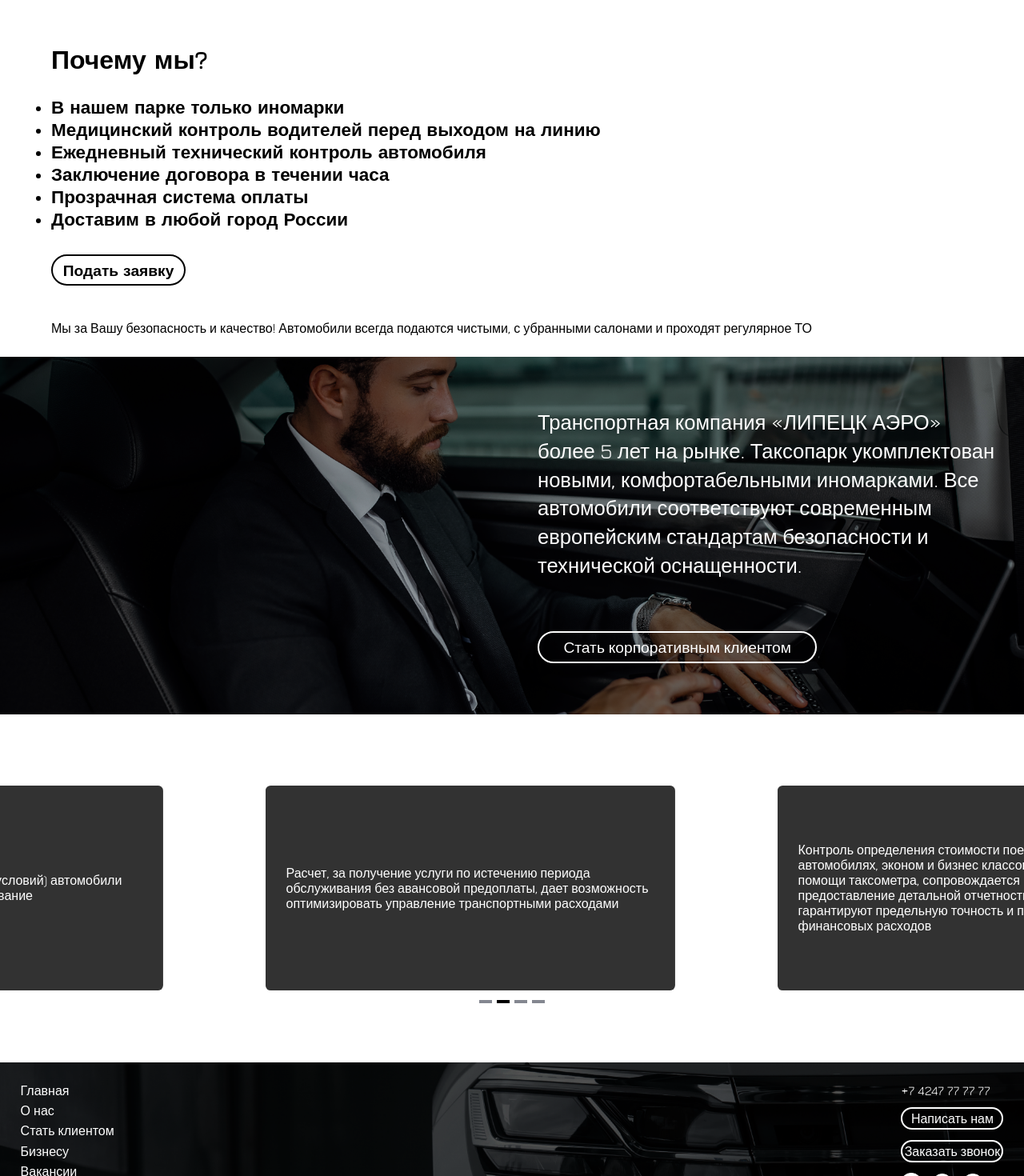
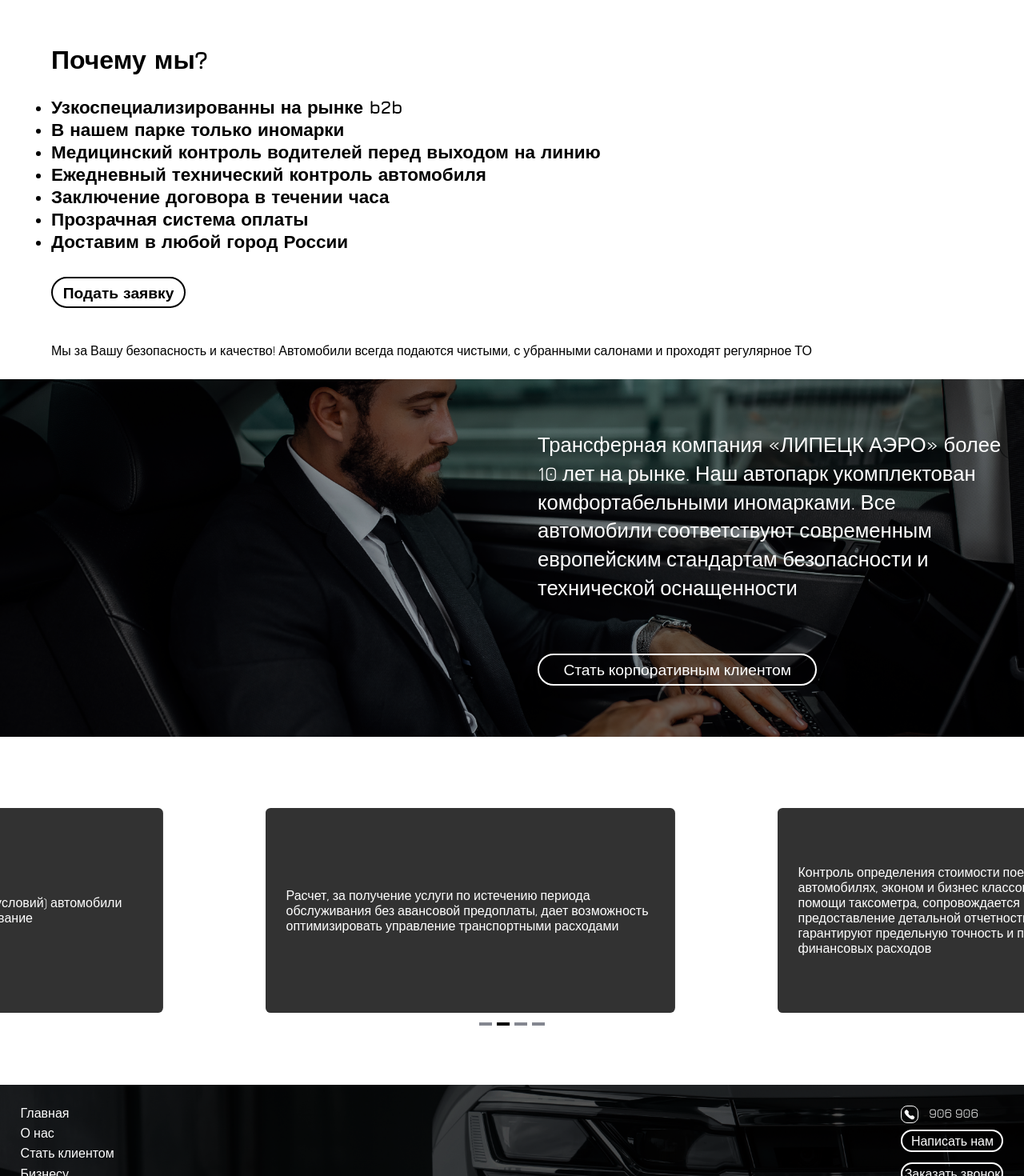
Before and after one commit to AlexandrPopovValerievich/Lipetsk-aero, a Vue app: page / in a window 1280 px wide. Shown: the part 820-2290 px from the top of the page at 80% size. Built offline with nearby package versions, Linux system fonts and the light colour scheme.

Commit message:
07.04.2023

```diff
--- a/package.json
+++ b/package.json
@@ -8,7 +8,9 @@
     "lint": "vue-cli-service lint"
   },
   "dependencies": {
+    "axios": "^1.3.4",
     "core-js": "^3.8.3",
+    "querystring": "^0.2.1",
     "vue": "^3.2.13",
     "vue-carousel-3d": "^1.0.1",
     "vue-router": "^4.1.6",
--- a/src/components/footerCom.vue
+++ b/src/components/footerCom.vue
@@ -12,7 +12,13 @@
                     </ul>
                 </div>
                 <div class="right wrapper-col">
-                    <a class="tel" href="tel:+7 4247 77 77 77">+7 4247 77 77 77</a>
+                    <span class="wrapper">
+                    <svg width="22" height="22" viewBox="0 0 22 22" fill="none" xmlns="http://www.w3.org/2000/svg">
+                    <rect x="0.5" y="0.5" width="21" height="21" rx="7.5" stroke="white"/>
+                    <path fill-rule="evenodd" clip-rule="evenodd" d="M10.6882 11.6317C13.3475 14.1504 13.9508 11.2365 15.6441 12.8395C17.2765 14.3856 18.2147 14.6954 16.1465 16.6542C15.8874 16.8515 14.2414 19.2245 8.45673 13.7458C2.67134 8.2664 5.17472 6.70541 5.38297 6.46005C7.45624 4.49577 7.77757 5.3898 9.40999 6.93587C11.1032 8.53955 8.02876 9.11297 10.6882 11.6317Z" fill="white"/>
+                     </svg>
+                     <a class="tel" href="tel:+7 4247 906 906">906 906</a>
+                    </span>
                     <a href="#" class="write_us footer_button">Написать нам</a>
                     <a href="#" class="take_a_call footer_button">Заказать звонок</a>
                     <span class="soc">
@@ -78,5 +84,8 @@ export default{
     width: 2vw;
     margin-right: 1vw;
 }
+.tel{
+    margin-left: 1vw;
+}
 
 </style>
--- a/src/components/headerNav.vue
+++ b/src/components/headerNav.vue
@@ -28,7 +28,7 @@
                     <rect x="0.5" y="0.5" width="21" height="21" rx="7.5" stroke="white"/>
                     <path fill-rule="evenodd" clip-rule="evenodd" d="M10.6882 11.6317C13.3475 14.1504 13.9508 11.2365 15.6441 12.8395C17.2765 14.3856 18.2147 14.6954 16.1465 16.6542C15.8874 16.8515 14.2414 19.2245 8.45673 13.7458C2.67134 8.2664 5.17472 6.70541 5.38297 6.46005C7.45624 4.49577 7.77757 5.3898 9.40999 6.93587C11.1032 8.53955 8.02876 9.11297 10.6882 11.6317Z" fill="white"/>
                 </svg>
-                <a class="tel" href="tel:+7 4247 77 77 77">+7 4247 77 77 77</a>
+                <a class="tel" href="tel:+7 4247 906 906">906 906</a>
             </div>
         </nav>
     </div>
--- a/src/components/homePage.vue
+++ b/src/components/homePage.vue
@@ -1,53 +1,99 @@
+<script setup>
+import { reactive } from 'vue';
+import axios from 'axios'
+
+const review = reactive({
+    autor: "Alex"
+})
+const submit = () => {
+    console.log("submited!")
+
+    axios.post('mail.php', review, {
+        headers: {
+            'Content-Type': 'multipart/form-data'
+        }
+    })
+}
+</script>
 <template>
     <div id="generalHead">
         <section class="section header">
             <div class="space-around content">
-            <form action="" class="form wrapper-col">
-                <span class="wrapper space-around tabs" >
-                    <span class="tab" @click="formTabs()" :class="{active2: isActive2}">Написать нам</span>
-                    <span class="tab" @click="formTabs()" :class="{active: isActive}">Заказать звонок</span>
+                <form action="http://lipetskaero.ru/mail.php" @submit.prevent.stop="submit" method="post"
+                    class="form wrapper-col">
+                    <span class="wrapper space-around tabs">
+                        <span class="tab" @click="formTabs()" :class="{ active2: isActive2 }">Написать нам</span>
+                        <span class="tab" @click="formTabs()" :class="{ active: isActive }">Заказать звонок</span>
                     </span>
-                <input class="input" type="text" name="name" placeholder="Имя">
+                    <input class="input" type="text" name="name" placeholder="Имя" id="input-name">
                     <input class="input" type="number" name="tel" placeholder="Номер телефона">
-                <input class="input" type="email" name="email" :class="{active: isActive2}" placeholder="Электронная почта">
-                <textarea class="textarea" :class="{active: isActive2}" name="message">Сообщение</textarea>
+                    <input class="input" type="email" name="email" :class="{ active: isActive2 }"
+                        placeholder="Электронная почта">
+                    <textarea class="textarea" :class="{ active: isActive2 }" name="message">Сообщение</textarea>
                     <button class="btn" type="submit">Отправить</button>
                 </form>
                 <div class="get wrapper-col">
-                <h1 class="h1">Более 10 лет на рынке</h1>
+                    <h1 class="h1">Более 10 лет на рынке b2b</h1>
                     <h4 class="h4">Комфортно, безопасно и в нужное время доставим Вас до любой точки города </h4>
-                <button type="submit" class="takeCar"><h3 class="h3"><p class="p">Заказать автомобиль</p></h3></button>
+                    <button type="submit" class="takeCar">
+                        <h3 class="h3">
+                            <p class="p">Заказать автомобиль</p>
+                        </h3>
+                    </button>
                 </div>
             </div>
         </section>
         <section class="section">
             <h2 class="h2">Почему мы?</h2>
             <ul class="ul_section">
-            <li class="li_section"><h3 class="h3">В нашем парке только иномарки</h3></li>
-            <li class="li_section"><h3 class="h3">Медицинский контроль водителей перед выходом на линию</h3></li>
-            <li class="li_section"><h3 class="h3">Ежедневный технический контроль автомобиля</h3></li>
-            <li class="li_section"><h3 class="h3">Заключение договора в течении часа</h3></li>
-            <li class="li_section"><h3 class="h3">Прозрачная система оплаты</h3></li>
-            <li class="li_section"><h3 class="h3">Доставим в любой город России</h3></li>
+                <li class="li_section">
+                    <h3 class="h3">Узкоспециализированны на рынке b2b</h3>
+                </li>
+                <li class="li_section">
+                    <h3 class="h3">В нашем парке только иномарки</h3>
+                </li>
+                <li class="li_section">
+                    <h3 class="h3">Медицинский контроль водителей перед выходом на линию</h3>
+                </li>
+                <li class="li_section">
+                    <h3 class="h3">Ежедневный технический контроль автомобиля</h3>
+                </li>
+                <li class="li_section">
+                    <h3 class="h3">Заключение договора в течении часа</h3>
+                </li>
+                <li class="li_section">
+                    <h3 class="h3">Прозрачная система оплаты</h3>
+                </li>
+                <li class="li_section">
+                    <h3 class="h3">Доставим в любой город России</h3>
+                </li>
             </ul>
             <a href="#" class="submit_an_aplication">Подать заявку</a>
-        <p class="paragraph">Мы за Вашу безопасность и качество! Автомобили всегда подаются чистыми, с убранными салонами и проходят регулярное ТО</p>
+            <p class="paragraph">Мы за Вашу безопасность и качество! Автомобили всегда подаются чистыми, с убранными
+                салонами и проходят регулярное ТО</p>
         </section>
         <section class="third section">
             <div class="content_3rd wrapper-col">
-            <p>Транспортная компания «ЛИПЕЦК АЭРО» более 5 лет на рынке. Таксопарк укомплектован новыми, комфортабельными иномарками. Все автомобили соответствуют современным европейским стандартам безопасности и технической оснащенности.</p>
-            <a href ="#" class="to_be_client">Стать корпоративным клиентом</a>
+                <p>Трансферная компания «ЛИПЕЦК АЭРО» более 10 лет на рынке. Наш автопарк укомплектован
+                    комфортабельными иномарками. Все автомобили соответствуют современным европейским стандартам
+                    безопасности и технической оснащенности</p>
+                <a href="#" class="to_be_client">Стать корпоративным клиентом</a>
             </div>
         </section>
         <carousel :transition="3000" :autoplay="4000" :items-to-show="2.5" :wrap-around="true">
             <slide :key="slide">
-      <p>Расчет, за получение услуги по истечению периода обслуживания без авансовой предоплаты, дает возможность оптимизировать управление транспортными расходами</p>
+                <p>Расчет, за получение услуги по истечению периода обслуживания без авансовой предоплаты, дает возможность
+                    оптимизировать управление транспортными расходами</p>
             </slide>
             <slide :key="slide">
-      <p>Контроль определения стоимости поездки (поездка на автомобилях, эконом и бизнес классов, производится при помощи таксометра, сопровождается выдачей квитанции) и предоставление детальной отчетности по каждой из них гарантируют предельную точность и прозрачность финансовых расходов</p>
+                <p>Контроль определения стоимости поездки (поездка на автомобилях, эконом и бизнес классов, производится при
+                    помощи таксометра, сопровождается выдачей квитанции) и предоставление детальной отчетности по каждой из
+                    них гарантируют предельную точность и прозрачность финансовых расходов</p>
             </slide>
             <slide :key="slide">
-      <p>Осуществление ежедневного медицинского контроля допуска водительского состава к управлению транспортными средствами, а также технического контроля исправности автомобилей, обеспечивает безопасность оказания услуг</p>
+                <p>Осуществление ежедневного медицинского контроля допуска водительского состава к управлению транспортными
+                    средствами, а также технического контроля исправности автомобилей, обеспечивает безопасность оказания
+                    услуг</p>
             </slide>
             <slide :key="slide">
                 <p>Ежедневно (независимо от погодных условий) автомобили проходят уборочно-моечное обслуживание</p>
@@ -57,18 +103,17 @@
             </template>
         </carousel>
     </div>
-
 </template>
 
 
 <script>
 import 'vue3-carousel/dist/carousel.css'
 import { Carousel, Slide, Pagination } from 'vue3-carousel'
-export default{
-    data(){
-        return{
-        isActive:true,
-        isActive2:false
+export default {
+    data() {
+        return {
+            isActive: true,
+            isActive2: false
         }
     },
     name: 'WrapAround',
@@ -77,48 +122,52 @@ export default{
         Slide,
         Pagination
     },
-    methods:{
-        formTabs(){
+    methods: {
+        formTabs() {
             this.isActive = !this.isActive;
             this.isActive2 = !this.isActive2
         }
     },
-    mounted(){
+    mounted() {
+    }
 
-
-}
 }
 </script>
 
 <style scoped>
-
-#generalHead{
+#generalHead {
     margin-top: -5vw;
     width: 100%;
 }
-.content{
+
+.content {
     padding-top: 11vw;
 }
-.header{
-    height:100vh;
-    background:no-repeat center url(../assets/bg.png);
+
+.header {
+    height: 100vh;
+    background: no-repeat center url(../assets/bg.png);
     background-size: cover;
 }
-.test{
+
+.test {
     display: none;
 }
-.show{
+
+.show {
     display: block;
 }
-.form{
+
+.form {
     width: 25vw;
-    padding-bottom:1.5vw;
-    background-color:#ffffff38;
+    padding-bottom: 1.5vw;
+    background-color: #ffffff38;
     backdrop-filter: blur(5px);
     border: solid 1px #9d9d9d;
     border-radius: .5vw;
     transition: all ease 0.5s;
 }
+
 input:-webkit-autofill,
 input:-webkit-autofill:hover,
 input:-webkit-autofill:focus,
@@ -129,10 +178,12 @@ select:-webkit-autofill,
 select:-webkit-autofill:hover,
 select:-webkit-autofill:focus {
     -webkit-text-fill-color: #FFFFFF;
-    -webkit-box-shadow:none;
+    -webkit-box-shadow: none;
     transition: background-color 5000s ease-in-out 0s;
 }
-.input,.textarea{
+
+.input,
+.textarea {
     width: 85%;
     margin: auto;
     height: 2vw;
@@ -142,21 +193,25 @@ select:-webkit-autofill:focus {
     border-bottom: solid 1px #9d9d9d;
     color: #FFFFFF;
     padding: 0.5vw;
-    outline:none;
+    outline: none;
 }
-.textarea{
+
+.textarea {
     height: 5vw;
     color: #cecece;
 }
-.input.active{
+
+.input.active {
     opacity: 0;
 }
-textarea.active{
+
+textarea.active {
     opacity: 0;
 }
-.btn{
+
+.btn {
     width: 50%;
-    background:none;
+    background: none;
     border: solid 2px #FFFFFF;
     border-radius: 5vw;
     color: #FFFFFF;
@@ -165,15 +220,18 @@ textarea.active{
     cursor: pointer;
     transition: all ease-in-out 0.3s;
 }
-.btn:hover{
+
+.btn:hover {
     background-color: #FFFFFF;
     color: #1d1d1d;
 }
-.tabs{
+
+.tabs {
     position: relative;
     margin-bottom: 1.5vw;
 }
-.tab{
+
+.tab {
     padding-top: .4vw;
     height: 2.2vw;
     width: 50%;
@@ -181,7 +239,8 @@ textarea.active{
     color: #FFFFFF;
     cursor: pointer;
 }
-.tab.active{
+
+.tab.active {
     padding-top: .4vw;
     height: 2.2vw;
     width: 50%;
@@ -190,10 +249,12 @@ textarea.active{
     border-bottom-left-radius: .5vw;
     border-top-right-radius: .5vw;
     border-bottom: solid 1px #9d9d9d;
-    border-left: solid 1px #9d9d9d;;
+    border-left: solid 1px #9d9d9d;
+    ;
     margin: -1px -1px 0 0;
 }
-.tab.active2{
+
+.tab.active2 {
     padding-top: .4vw;
     height: 2.2vw;
     width: 50%;
@@ -205,27 +266,35 @@ textarea.active{
     border-right: solid 1px #9d9d9d;
     margin: -1px 0 0 -1px;
 }
-::placeholder{
-    color:#cecece;
+
+::placeholder {
+    color: #cecece;
 }
-.get{
+
+.get {
     color: #FFFFFF;
     width: 35vw;
     font-weight: lighter;
 }
-.h1,.h4,.p{
+
+.h1,
+.h4,
+.p {
     font-weight: lighter;
 }
-.h1{
+
+.h1 {
     font-size: 5vw;
     line-height: 5vw;
 }
-.h4{
+
+.h4 {
     font-size: 1.5vw;
     margin: 4vw 0;
     width: 30vw;
 }
-.takeCar{
+
+.takeCar {
     font-size: 1.5vw;
     border: none;
     background-color: #007B1B;
@@ -235,68 +304,80 @@ textarea.active{
     padding: 0.5vw 0 0.8vw 0;
     cursor: pointer;
 }
-.section{
+
+.section {
     padding-left: 5vw;
     margin-bottom: 5vw;
 }
-.li_section{
+
+.li_section {
     font-size: 1.5vw;
 }
-.ul_section{
+
+.ul_section {
     margin-bottom: 3vw;
 }
-.h2{
+
+.h2 {
     font-size: 2.5vw;
     margin-bottom: 2vw;
 }
-.submit_an_aplication{
+
+.submit_an_aplication {
     color: black;
     border-radius: 2vw;
-    border:solid .2vw black;
+    border: solid .2vw black;
     padding: .5vw 1vw;
     font-size: 1.5vw;
     font-weight: bold;
     text-decoration: none;
     transition: all ease-in-out .2s;
 }
-.submit_an_aplication:hover{
+
+.submit_an_aplication:hover {
     color: rgb(255, 255, 255);
     background-color: black;
 
 }
-.paragraph{
+
+.paragraph {
     margin-top: 4vw;
     margin-bottom: -3vw;
 }
-.third{
+
+.third {
     background: center url(../assets/3rd.png) no-repeat;
     background-size: cover;
 }
-.content_3rd{
+
+.content_3rd {
     color: #FFFFFF;
     padding: 5vw 2vw;
     padding-left: 50%;
     font-size: 2vw;
     line-height: 2.8vw;
 }
-.to_be_client{
+
+.to_be_client {
     width: 60%;
     text-align: center;
     color: #FFFFFF;
     text-decoration: none;
     font-size: 1.5vw;
-    border:solid .2vw #FFFFFF;
+    border: solid .2vw #FFFFFF;
     border-radius: 2vw;
     margin-top: 5vw;
     transition: all ease-in-out .2s;
 }
-.to_be_client:hover{
+
+.to_be_client:hover {
     color: black;
     background-color: #FFFFFF;
 }
-.carousel__slide{
+
+.carousel__slide {
     background-color: #323232;
-    color:white;
+    color: white;
     border-radius: .5vw;
     margin: 2vw 5vw;
     width: 10vw;
@@ -305,11 +386,11 @@ textarea.active{
     padding: 2vw;
 }
 
-.carousel__icon{
+.carousel__icon {
     background-color: #323232;
     color: white;
 }
-.carousel__track{
+
+.carousel__track {
     transition: all ease-in-out 3s;
-}
-</style>
+}</style>
```
Also changed, not shown: 2 other files (tests, documents, lock files or other folders). Lines whose indentation alone changed are shown as unchanged.
